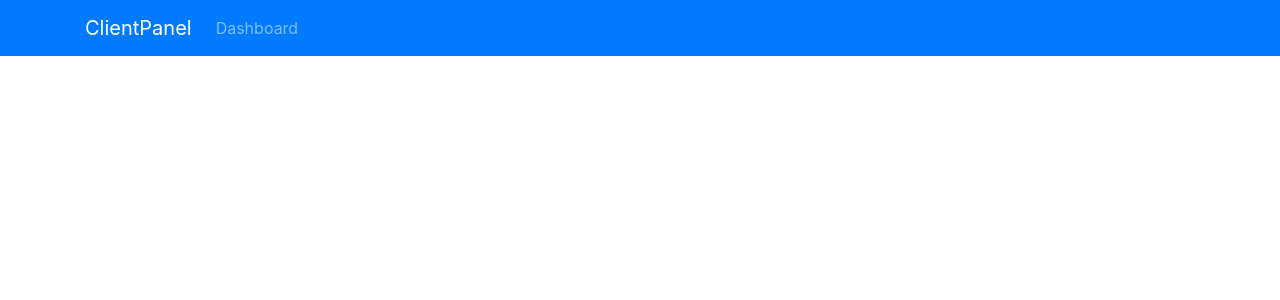
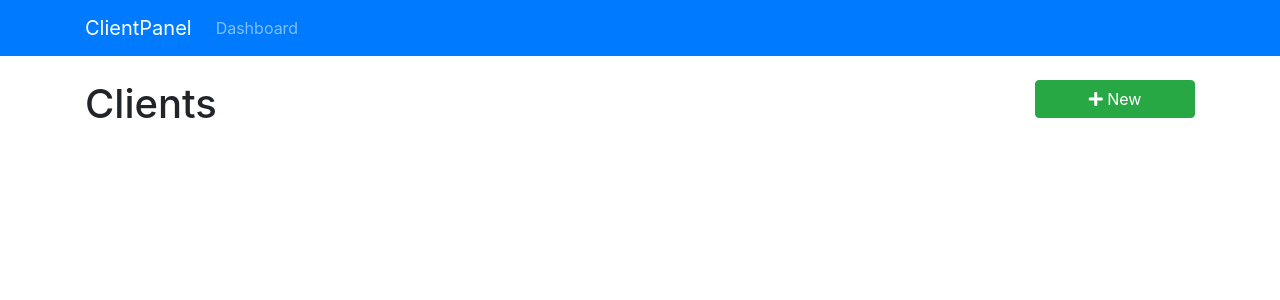
Before and after one commit to bradtraversy/clientpanel_react, a React (Create React App) app: page / in a window 1280 px wide. Shown: the top 300 px of the page. Built offline with nearby package versions, Linux system fonts and the light colour scheme.

Commit message:
Router setup & Dashboard component

```diff
--- a/package.json
+++ b/package.json
@@ -5,6 +5,7 @@
   "dependencies": {
     "react": "^16.4.1",
     "react-dom": "^16.4.1",
+    "react-router-dom": "^4.3.1",
     "react-scripts": "1.1.4"
   },
   "scripts": {
--- a/src/App.js
+++ b/src/App.js
@@ -1,15 +1,24 @@
 import React, { Component } from 'react';
+import { BrowserRouter as Router, Route, Switch } from 'react-router-dom';
+
 import AppNavbar from './components/layout/AppNavbar';
+import Dashboard from './components/layout/Dashboard';
 
 import './App.css';
 
 class App extends Component {
   render() {
     return (
-      <div className="App">
-        <AppNavbar />
-        <div className="container">{/* ROUTES */}</div>
-      </div>
+      <Router>
+        <div className="App">
+          <AppNavbar />
+          <div className="container">
+            <Switch>
+              <Route exact path="/" component={Dashboard} />
+            </Switch>
+          </div>
+        </div>
+      </Router>
     );
   }
 }
--- /dev/null
+++ b/src/components/clients/Clients.js
@@ -0,0 +1,13 @@
+import React, { Component } from 'react';
+
+class Clients extends Component {
+  render() {
+    return (
+      <div>
+        <h1>Clients</h1>
+      </div>
+    );
+  }
+}
+
+export default Clients;
--- a/src/components/layout/AppNavbar.js
+++ b/src/components/layout/AppNavbar.js
@@ -1,13 +1,14 @@
 import React, { Component } from 'react';
+import { Link } from 'react-router-dom';
 
 class AppNavbar extends Component {
   render() {
     return (
       <nav className="navbar navbar-expand-md navbar-dark bg-primary mb-4">
         <div className="container">
-          <a href="/" className="navbar-brand">
+          <Link to="/" className="navbar-brand">
             ClientPanel
-          </a>
+          </Link>
           <button
             className="navbar-toggler"
             type="button"
@@ -19,9 +20,9 @@ class AppNavbar extends Component {
           <div className="collapse navbar-collapse" id="navbarMain">
             <ul className="navbar-nav mr-auto">
               <li>
-                <a href="/" className="nav-link">
+                <Link to="/" className="nav-link">
                   Dashboard
-                </a>
+                </Link>
               </li>
             </ul>
           </div>
--- /dev/null
+++ b/src/components/layout/Dashboard.js
@@ -0,0 +1,16 @@
+import React from 'react';
+import Clients from '../clients/Clients';
+import Sidebar from '../layout/Sidebar';
+
+export default () => {
+  return (
+    <div className="row">
+      <div className="col-md-10">
+        <Clients />
+      </div>
+      <div className="col-md-2">
+        <Sidebar />
+      </div>
+    </div>
+  );
+};
--- /dev/null
+++ b/src/components/layout/Sidebar.js
@@ -0,0 +1,10 @@
+import React from 'react';
+import { Link } from 'react-router-dom';
+
+export default () => {
+  return (
+    <Link to="/client/add" className="btn btn-success btn-block">
+      <i className="fas fa-plus" /> New
+    </Link>
+  );
+};
```
Also changed, not shown: 1 other file (tests, documents, lock files or other folders).
